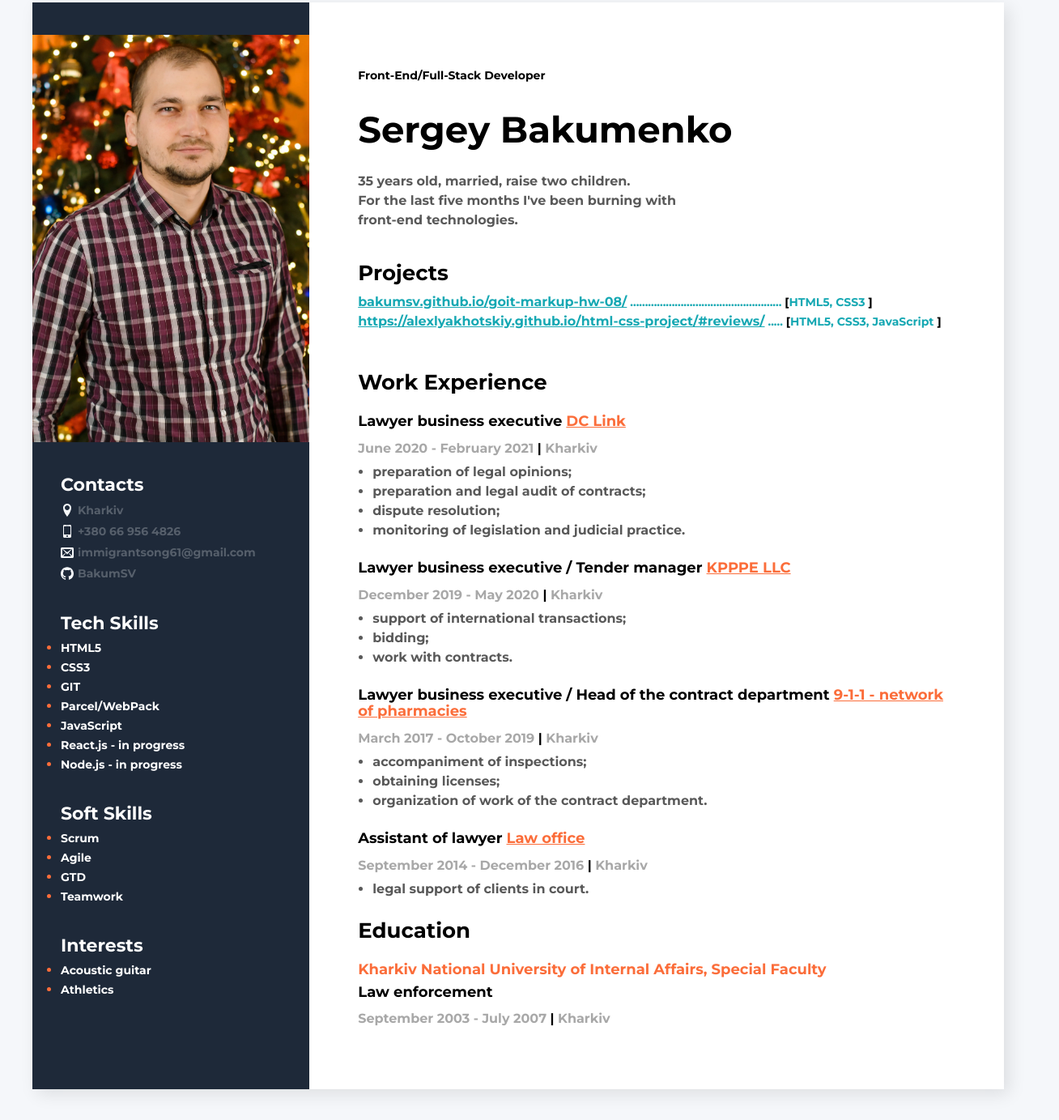
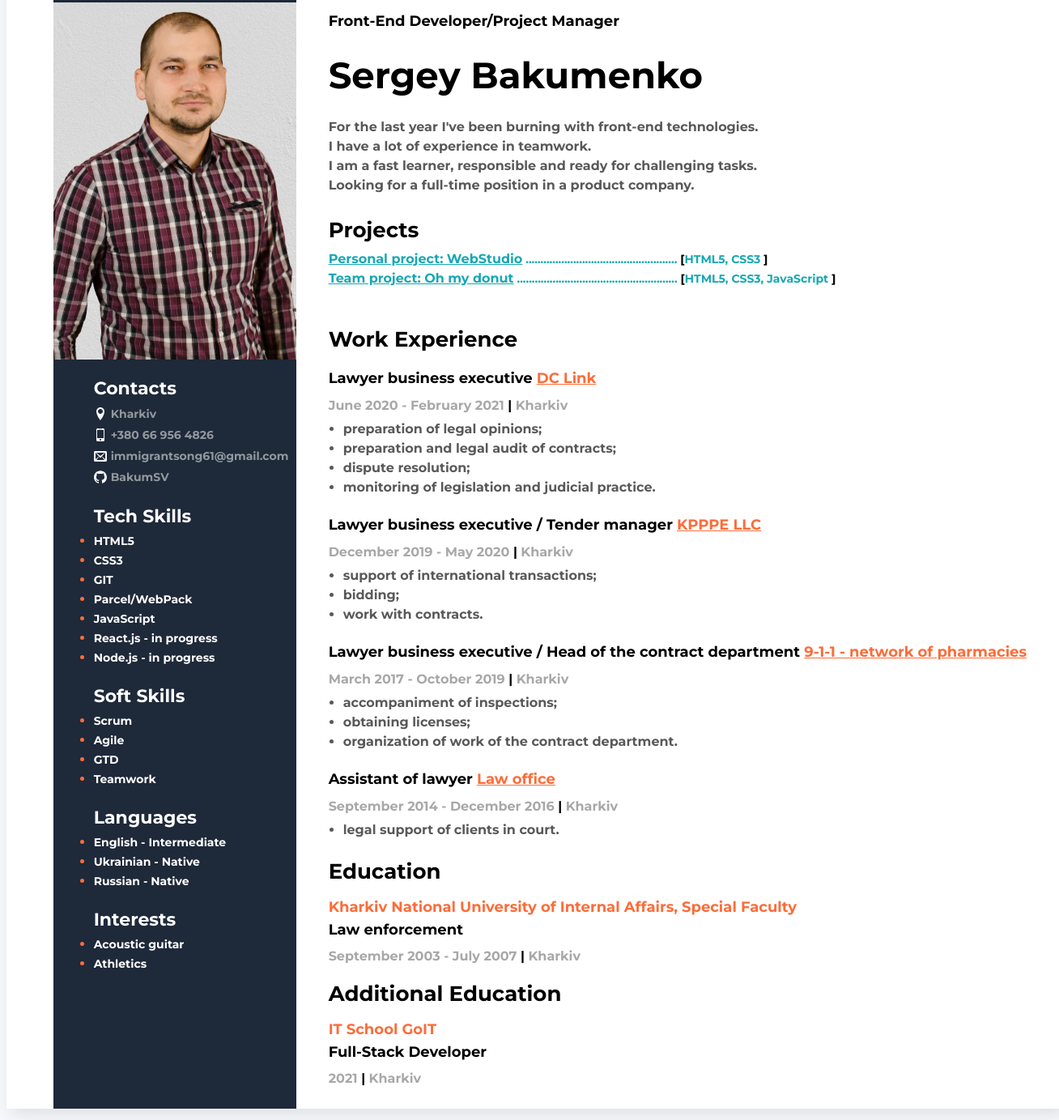
Before and after one commit to BakumSV/resume, a website built with Parcel: page src/index.html in a window 1280 px wide. Shown: the part 37-1420 px from the top of the page at 81% size, 1308 px wide, since content can reach past the window. Built offline with nearby package versions, Linux system fonts and the light colour scheme.

Commit message:
Language added

```diff
--- a/src/index.html
+++ b/src/index.html
@@ -18,11 +18,13 @@
       <div class="main-content-section">
         <!-- About me section -->
         <div class="about-me-section">
-          <h2 class="about-me-profession">Front-End/Full-Stack Developer</h2>
+          <h2 class="about-me-profession">Front-End Developer/Project Manager</h2>
           <h1 class="about-me-name">Sergey Bakumenko</h1>
           <p class="about-me-discription">
-            35 years old, married, raise two children. <br />
-            For the last five months I've been burning with front-end technologies.
+            For the last year I've been burning with front-end technologies. <br>
+            I have a lot of experience in teamwork. <br>
+            I am a fast learner, responsible and ready for challenging tasks. <br>
+            Looking for a full-time position in a product company.
           </p>
         </div>
         <!-- My projects section -->
@@ -32,7 +34,7 @@
             <li class="my-projects-item">
               <span class="my-projects-text">
                 <a href="https://bakumsv.github.io/goit-markup-hw-08/" class="my-projects-link"
-                  >bakumsv.github.io/goit-markup-hw-08/</a
+                  >Personal project: WebStudio</a
                 >
                 ...................................................
                 <span class="my-projects-bracket">[</span>HTML5, CSS3
@@ -44,9 +46,9 @@
                 <a
                   href="https://alexlyakhotskiy.github.io/html-css-project/#reviews"
                   class="my-projects-link"
-                  >https://alexlyakhotskiy.github.io/html-css-project/#reviews/</a
+                  >Team project: Oh my donut</a
                 >
-                .....
+                ......................................................
                 <span class="my-projects-bracket">[</span>HTML5, CSS3, JavaScript
                 <span class="my-projects-bracket">]</span>
               </span>
@@ -136,10 +138,21 @@
             September 2003 - July 2007 <span class="my-work-experience-divider">|</span> Kharkiv
           </p>
         </div>
+        <!-- My additional education -->
+        <div class="my-education-section">
+          <h3 class="main-title-education">Additional Education</h3>
+          <h4 class="main-title-education-name">
+            IT School GoIT
+          </h4>
+          <h5 class="main-title-education-cource">Full-Stack Developer</h5>
+          <p class="my-work-experience-period">
+            2021 <span class="my-work-experience-divider">|</span> Kharkiv
+          </p>
+        </div>
       </div>
       <!-- Sidebar section -->
       <aside class="sidebar-section">
-        <img src="images/my-photo.webp" alt="my photo" width="100%" />
+        <img src="images/my photo-removebg-preview.jpg" alt="my photo" width="100%" />
         <!-- Contacts section -->
         <div class="contacts-section">
           <h3 class="sidebar-title">Contacts</h3>
@@ -222,6 +235,20 @@
             </li>
           </ul>
         </div>
+        <div class="languages-section">
+          <h3 class="sidebar-title">Languages</h3>
+          <ul class="languages-list">
+            <li class="languages-list-item">
+              <span class="languages-list-item-text">English - Intermediate</span>
+            </li>
+            <li class="languages-list-item">
+              <span class="languages-list-item-text">Ukrainian - Native</span>
+            </li>
+            <li class="languages-list-item">
+              <span class="languages-list-item-text">Russian - Native</span>
+            </li>
+          </ul>
+        </div>
         <div class="interests-section">
           <h3 class="sidebar-title">Interests</h3>
           <ul class="interests-list">
--- a/src/styles.css
+++ b/src/styles.css
@@ -5,14 +5,14 @@ body {
 .main-container {
   display: flex;
   flex-direction: row-reverse;
-  width: 1200px;
+  width: 1300px;
   background-color: #fff;
-  margin: 40px auto;
+  margin: 20px auto;
   box-shadow: 6px 6px 20px rgba(0, 0, 0, 0.1);
 }
 /* Main content section */
 .main-content-section {
-  padding: 70px 60px;
+  padding: 20px 40px;
 }
 .main-content-title {
   font-style: normal;
@@ -24,12 +24,12 @@ body {
 }
 /* About me section */
 .about-me-section {
-  margin-bottom: 40px;
+  margin-bottom: 30px;
 }
 .about-me-profession {
   font-style: normal;
   font-weight: bold;
-  font-size: 14px;
+  font-size: 18px;
   line-height: 17px;
   color: #000;
   margin-bottom: 20px;
@@ -48,7 +48,7 @@ body {
   font-size: 16px;
   line-height: 24px;
   color: #595959;
-  width: 400px;
+  width: 700px;
 }
 /* My projects section */
 
@@ -136,7 +136,7 @@ body {
   font-size: 18px;
   line-height: 20px;
   color: #fb6d3a;
-  margin: 24px 0 10px 0;
+  margin: 20px 0 10px 0;
 }
 .main-title-education-cource {
   font-style: normal;
@@ -148,17 +148,23 @@ body {
 }
 
 /* Sidebar section */
+.photo {
+  align-self: center;
+}
 .sidebar-section {
+  display: flex;
+  flex-direction: column;
   background-color: #1e2939;
-  width: 400px;
-  padding: 40px 0;
+  width: 300px;
+  padding: 20px 0;
 }
 
 .contacts-section,
 .tech-skills-section,
 .soft-skills-section,
-.interests-section {
-  margin: 35px 0 0 35px;
+.interests-section,
+.languages-section {
+  margin-left: 50px;
 }
 
 .sidebar-title {
@@ -179,7 +185,7 @@ body {
 }
 .contacts-section-link {
   display: flex;
-  color: #565f6b;
+  color: #91989e;
   font-style: normal;
   font-weight: normal;
   font-size: 14px;
@@ -194,25 +200,9 @@ body {
   padding: 0;
   margin: 0;
 }
-
-.contacts__icon-mobile {
-  margin-right: 5px;
-  width: 16px;
-  height: 26px;
-  fill: #f5f7fa;
-}
-.contacts__icon-envelop {
-  margin-right: 5px;
-  width: 16px;
-  height: 26px;
-  fill: #f5f7fa;
-}
-.contacts__icon-location {
-  margin-right: 5px;
-  width: 16px;
-  height: 26px;
-  fill: #f5f7fa;
-}
+.contacts__icon-mobile,
+.contacts__icon-envelop,
+.contacts__icon-location,
 .contacts__icon-github {
   margin-right: 5px;
   width: 16px;
@@ -221,17 +211,20 @@ body {
 }
 /* Skills sections */
 .skills-list,
-.interests-list {
+.interests-list,
+.languages-list {
   padding-left: 17px;
   padding: 0;
   margin: 0;
 }
 .skills-list-item,
-.interests-list-item {
+.interests-list-item,
+.languages-list-item {
   color: #fb6d3a;
 }
 .skills-list-item-text,
-.interests-list-item-text {
+.interests-list-item-text,
+.languages-list-item-text {
   font-style: normal;
   font-weight: normal;
   font-size: 14px;
```
Also changed, not shown: src/images/my photo-removebg-preview.jpg (added), src/images/my-photo.webp (deleted).
